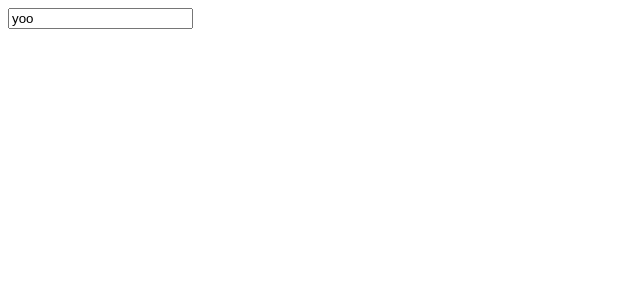
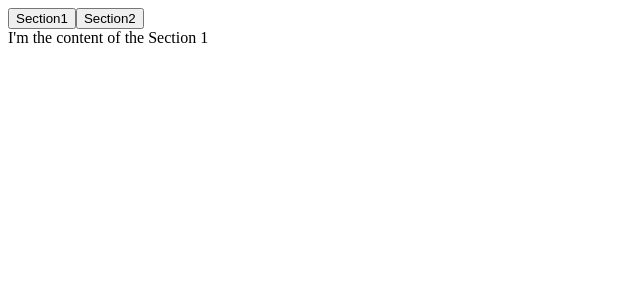
Before and after one commit to edel1212/reatStudy, a React (Create React App) app in the folder reack-hook-study/: page / in a window 1280 px wide. Shown: the top 300 px of the page, without its empty margins (0-640 px from the left). Built offline with nearby package versions, Linux system fonts and the light colour scheme.

Commit message:
useState 활용 예제 2

```diff
--- a/reack-hook-study/src/App.js
+++ b/reack-hook-study/src/App.js
@@ -1,18 +1,34 @@
-import { useInput } from "./useInput/UseInput";
+import { useTabs } from "./useStateModule/UseTab";
+
+const section = [
+  {
+    tab: "Section1",
+    content: "I'm the content of the Section 1",
+  },
+  {
+    tab: "Section2",
+    content: "I'm the content of the Section 2",
+  },
+];
 
 function App() {
-  // 👉 10이 넘으면 작동하지 않게 끔 조건 함수를 변수로 만듬
-  const maxLen = (val) => val.length <= 10;
-  // const includeWordChck = (val) => !val.includes("@");
-  const name = useInput("yoo", maxLen);
+  // 👉 import한 함수를 사용
+  const { currentItem, changeItem } = useTabs(0, section);
   return (
     <div className="App">
-      <input
-        type="text"
-        placeholder="name"
-        /**  💬 useInput()함수 자체에서 반환 할 때 이름을 맞춰줬기 떄문에 아래와같이 사용이 가능함 */
-        {...name}
-      />
+      {section.map((item, idx) => (
+        <button
+          key={idx}
+          // 👉 onClick 사용 시 앵간하면 겉에 Click 함수를 감싸주자 loop error!!!
+          onClick={() => {
+            changeItem(idx);
+          }}
+        >
+          {item.tab}
+        </button>
+      ))}
+      {/** 👉 반환 받은 currentItem 데이터의  content값을 보여줌 */}
+      <div>{currentItem.content}</div>
     </div>
   );
 }
--- /dev/null
+++ b/reack-hook-study/src/useStateModule/UseTab.js
@@ -0,0 +1,22 @@
+import { useState } from "react";
+
+/**
+ * 선택된 인덱스 번호 맞느 전달받은 JSON의 배열의 Index를 반환
+ *
+ * @param initialTabIndex : index 번호
+ * @param sectionList : 기반이 될 JSON Data
+ *
+ * @return {
+ *  currentItem , // 입력받은 index의 데이터
+ *  changeItem    //  useState()의 값 변경 함수
+ * }
+ */
+export const useTabs = (initialTabIndex, sectionList) => {
+  const [currentIndx, setCurrentIndex] = useState(initialTabIndex);
+  // 👉 Validation Check
+  if (!sectionList || !Array.isArray(sectionList)) return;
+  return {
+    currentItem: sectionList[currentIndx],
+    changeItem: setCurrentIndex,
+  };
+};
```
Also changed, not shown: reack-hook-study/src/useStateModule/UseInput.js (renamed from reack-hook-study/src/useInput/UseInput.js), 1 other file (tests, documents, lock files or other folders).
